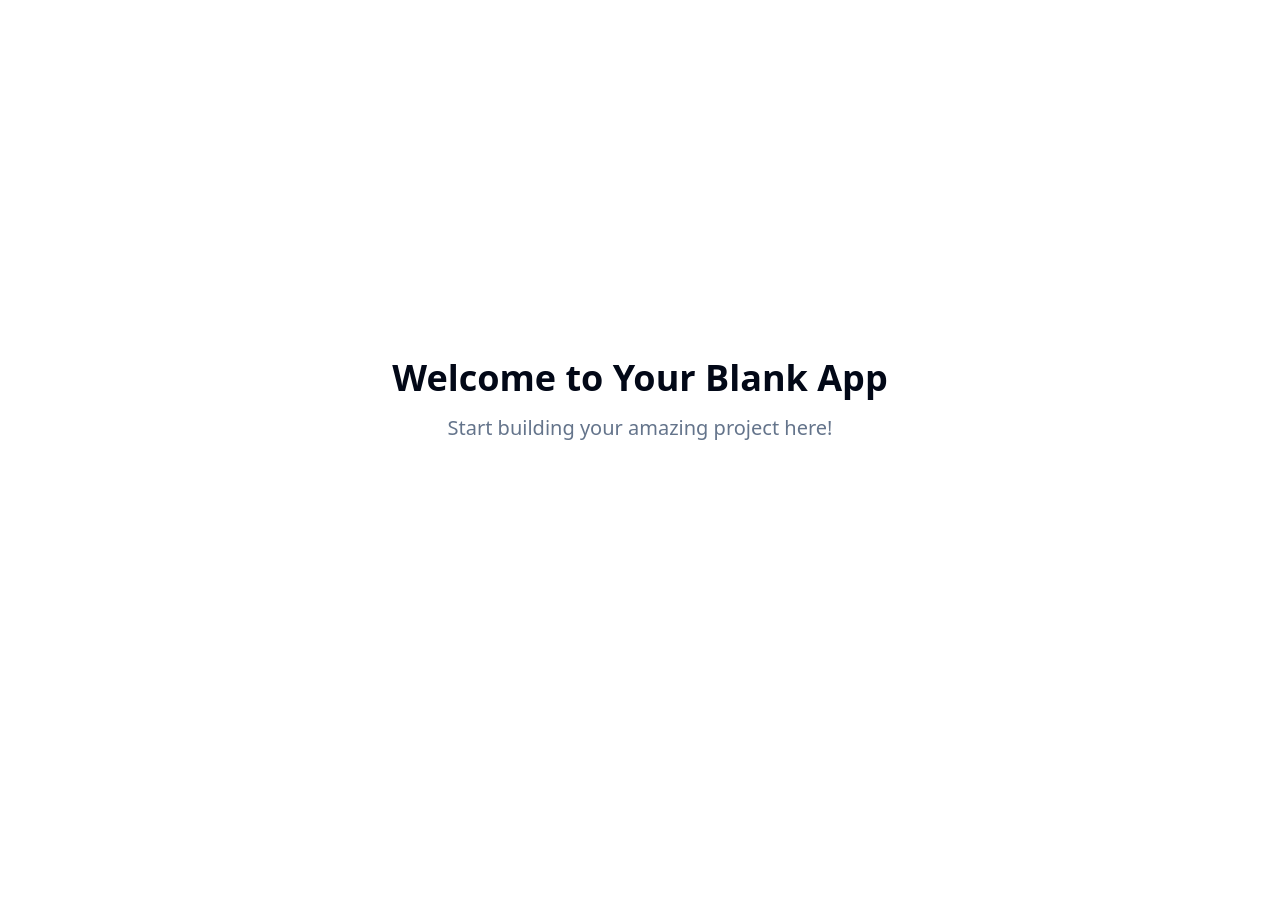
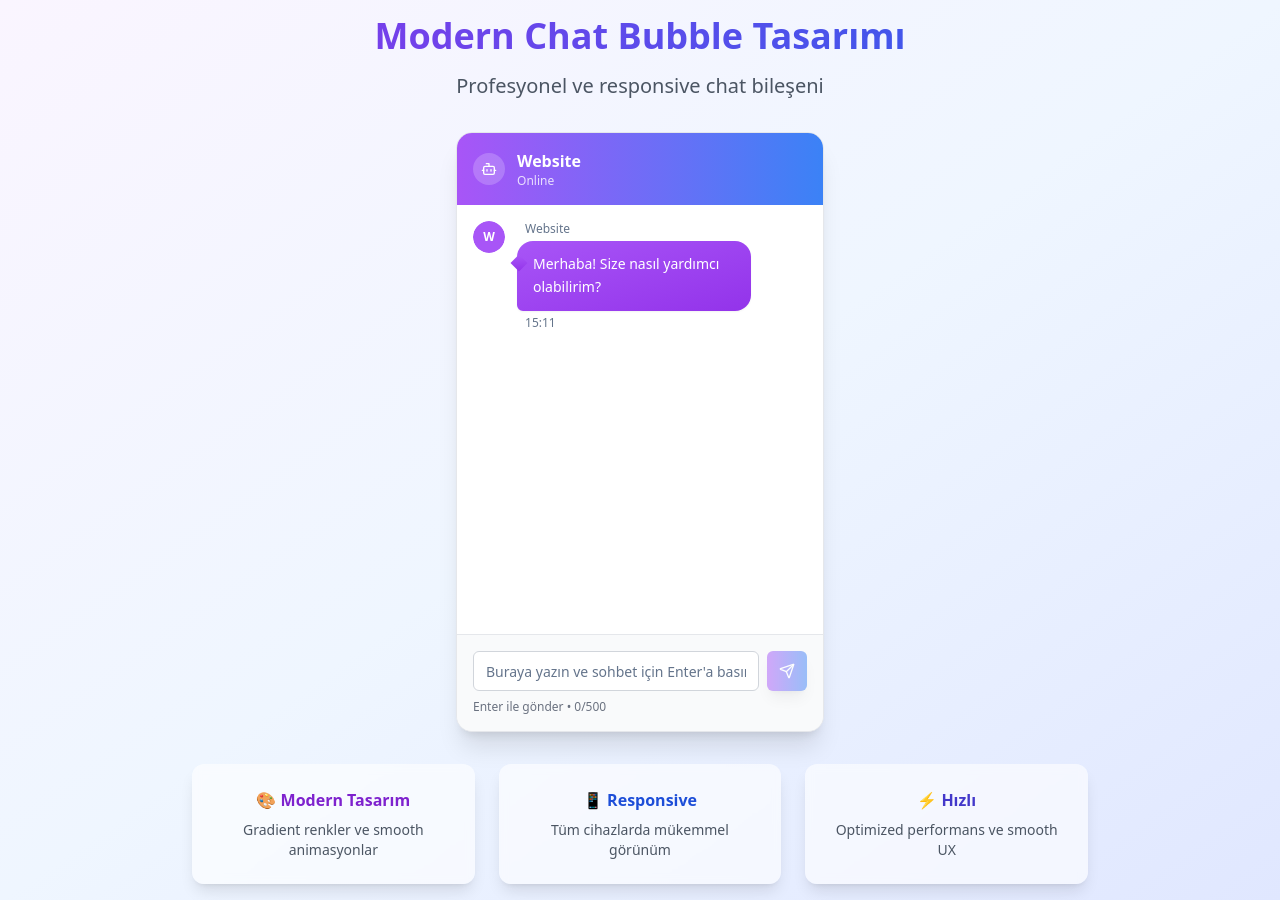
Before and after one commit to Qanxan/sohbet-baloncuk-tasarim-yardim, a React (Vite) app: page / in a window 1280 px wide. Before the commit the page ends 800 px from the top, so only its background shows below. Built offline with nearby package versions, Linux system fonts and the light colour scheme.

Commit message:
Add chat bubble design

```diff
--- /dev/null
+++ b/src/components/chat/ChatBubble.tsx
@@ -0,0 +1,95 @@
+
+import React from 'react';
+import { Avatar, AvatarFallback, AvatarImage } from '@/components/ui/avatar';
+import { cn } from '@/lib/utils';
+
+interface ChatBubbleProps {
+  message: string;
+  timestamp: string;
+  isUser?: boolean;
+  avatar?: string;
+  username?: string;
+  isTyping?: boolean;
+}
+
+export const ChatBubble: React.FC<ChatBubbleProps> = ({
+  message,
+  timestamp,
+  isUser = false,
+  avatar,
+  username,
+  isTyping = false
+}) => {
+  return (
+    <div className={cn(
+      "flex gap-3 mb-4 animate-fade-in",
+      isUser ? "flex-row-reverse" : "flex-row"
+    )}>
+      {/* Avatar */}
+      <div className="flex-shrink-0">
+        <Avatar className="w-8 h-8">
+          <AvatarImage src={avatar} />
+          <AvatarFallback className={cn(
+            "text-xs font-semibold",
+            isUser ? "bg-blue-500 text-white" : "bg-purple-500 text-white"
+          )}>
+            {username ? username.charAt(0).toUpperCase() : (isUser ? 'S' : 'B')}
+          </AvatarFallback>
+        </Avatar>
+      </div>
+
+      {/* Message Container */}
+      <div className={cn(
+        "flex flex-col gap-1 max-w-[80%] sm:max-w-[70%]",
+        isUser ? "items-end" : "items-start"
+      )}>
+        {/* Username */}
+        {username && !isUser && (
+          <span className="text-xs text-muted-foreground px-2">
+            {username}
+          </span>
+        )}
+
+        {/* Message Bubble */}
+        <div className={cn(
+          "relative px-4 py-3 rounded-2xl shadow-sm transition-all duration-200 hover:shadow-md",
+          isUser
+            ? "bg-gradient-to-br from-blue-500 to-blue-600 text-white rounded-br-md"
+            : "bg-gradient-to-br from-purple-500 to-purple-600 text-white rounded-bl-md",
+          "backdrop-blur-sm"
+        )}>
+          {isTyping ? (
+            <div className="flex gap-1 items-center py-1">
+              <div className="flex gap-1">
+                <div className="w-2 h-2 bg-white/70 rounded-full animate-bounce [animation-delay:-0.3s]"></div>
+                <div className="w-2 h-2 bg-white/70 rounded-full animate-bounce [animation-delay:-0.15s]"></div>
+                <div className="w-2 h-2 bg-white/70 rounded-full animate-bounce"></div>
+              </div>
+              <span className="text-sm ml-2 text-white/80">yazıyor...</span>
+            </div>
+          ) : (
+            <p className="text-sm leading-relaxed whitespace-pre-wrap break-words">
+              {message}
+            </p>
+          )}
+
+          {/* Message Tail */}
+          <div className={cn(
+            "absolute top-4 w-3 h-3 transform rotate-45",
+            isUser
+              ? "-right-1 bg-gradient-to-br from-blue-500 to-blue-600"
+              : "-left-1 bg-gradient-to-br from-purple-500 to-purple-600"
+          )} />
+        </div>
+
+        {/* Timestamp */}
+        <span className={cn(
+          "text-xs text-muted-foreground px-2",
+          isUser ? "text-right" : "text-left"
+        )}>
+          {timestamp}
+        </span>
+      </div>
+    </div>
+  );
+};
--- /dev/null
+++ b/src/components/chat/ChatContainer.tsx
@@ -0,0 +1,154 @@
+
+import React, { useState, useRef, useEffect } from 'react';
+import { ChatBubble } from './ChatBubble';
+import { Button } from '@/components/ui/button';
+import { Input } from '@/components/ui/input';
+import { Send, Bot, User } from 'lucide-react';
+import { ScrollArea } from '@/components/ui/scroll-area';
+
+interface Message {
+  id: string;
+  text: string;
+  timestamp: string;
+  isUser: boolean;
+  username?: string;
+}
+
+export const ChatContainer: React.FC = () => {
+  const [messages, setMessages] = useState<Message[]>([
+    {
+      id: '1',
+      text: 'Merhaba! Size nasıl yardımcı olabilirim?',
+      timestamp: '15:11',
+      isUser: false,
+      username: 'Website'
+    }
+  ]);
+  const [inputValue, setInputValue] = useState('');
+  const [isTyping, setIsTyping] = useState(false);
+  const scrollAreaRef = useRef<HTMLDivElement>(null);
+
+  const scrollToBottom = () => {
+    if (scrollAreaRef.current) {
+      const scrollContainer = scrollAreaRef.current.querySelector('[data-radix-scroll-area-viewport]');
+      if (scrollContainer) {
+        scrollContainer.scrollTop = scrollContainer.scrollHeight;
+      }
+    }
+  };
+
+  useEffect(() => {
+    scrollToBottom();
+  }, [messages, isTyping]);
+
+  const handleSendMessage = async () => {
+    if (!inputValue.trim()) return;
+
+    const newMessage: Message = {
+      id: Date.now().toString(),
+      text: inputValue,
+      timestamp: new Date().toLocaleTimeString('tr-TR', {
+        hour: '2-digit',
+        minute: '2-digit'
+      }),
+      isUser: true,
+      username: 'Sen'
+    };
+
+    setMessages(prev => [...prev, newMessage]);
+    setInputValue('');
+
+    // Simulate bot typing
+    setIsTyping(true);
+    setTimeout(() => {
+      setIsTyping(false);
+      const botResponse: Message = {
+        id: (Date.now() + 1).toString(),
+        text: 'Teşekkürler! Mesajınızı aldım. Size nasıl yardımcı olabilirim?',
+        timestamp: new Date().toLocaleTimeString('tr-TR', {
+          hour: '2-digit',
+          minute: '2-digit'
+        }),
+        isUser: false,
+        username: 'Website'
+      };
+      setMessages(prev => [...prev, botResponse]);
+    }, 2000);
+  };
+
+  const handleKeyPress = (e: React.KeyboardEvent) => {
+    if (e.key === 'Enter' && !e.shiftKey) {
+      e.preventDefault();
+      handleSendMessage();
+    }
+  };
+
+  return (
+    <div className="flex flex-col h-[600px] max-w-md mx-auto bg-white rounded-2xl shadow-xl border border-gray-200 overflow-hidden">
+      {/* Header */}
+      <div className="bg-gradient-to-r from-purple-500 to-blue-500 p-4 text-white">
+        <div className="flex items-center gap-3">
+          <div className="w-8 h-8 bg-white/20 rounded-full flex items-center justify-center">
+            <Bot className="w-4 h-4" />
+          </div>
+          <div>
+            <h3 className="font-semibold">Website</h3>
+            <p className="text-xs text-white/80">Online</p>
+          </div>
+        </div>
+      </div>
+
+      {/* Messages Area */}
+      <ScrollArea className="flex-1 p-4" ref={scrollAreaRef}>
+        <div className="space-y-2">
+          {messages.map((message) => (
+            <ChatBubble
+              key={message.id}
+              message={message.text}
+              timestamp={message.timestamp}
+              isUser={message.isUser}
+              username={message.username}
+            />
+          ))}
+
+          {isTyping && (
+            <ChatBubble
+              message=""
+              timestamp=""
+              isUser={false}
+              username="Website"
+              isTyping={true}
+            />
+          )}
+        </div>
+      </ScrollArea>
+
+      {/* Input Area */}
+      <div className="p-4 border-t border-gray-200 bg-gray-50">
+        <div className="flex gap-2 items-end">
+          <div className="flex-1">
+            <Input
+              value={inputValue}
+              onChange={(e) => setInputValue(e.target.value)}
+              onKeyPress={handleKeyPress}
+              placeholder="Buraya yazın ve sohbet için Enter'a basın..."
+              className="resize-none border-gray-300 focus:border-purple-500 focus:ring-purple-500"
+              maxLength={500}
+            />
+          </div>
+          <Button
+            onClick={handleSendMessage}
+            disabled={!inputValue.trim()}
+            size="icon"
+            className="bg-gradient-to-r from-purple-500 to-blue-500 hover:from-purple-600 hover:to-blue-600 text-white shadow-lg transition-all duration-200 hover:shadow-xl"
+          >
+            <Send className="w-4 h-4" />
+          </Button>
+        </div>
+        <p className="text-xs text-gray-500 mt-2">
+          Enter ile gönder • {inputValue.length}/500
+        </p>
+      </div>
+    </div>
+  );
+};
--- a/src/pages/Index.tsx
+++ b/src/pages/Index.tsx
@@ -1,11 +1,39 @@
-// Update this page (the content is just a fallback if you fail to update the page)
+
+import { ChatContainer } from '@/components/chat/ChatContainer';
 
 const Index = () => {
   return (
-    <div className="min-h-screen flex items-center justify-center bg-background">
-      <div className="text-center">
-        <h1 className="text-4xl font-bold mb-4">Welcome to Your Blank App</h1>
-        <p className="text-xl text-muted-foreground">Start building your amazing project here!</p>
+    <div className="min-h-screen bg-gradient-to-br from-purple-50 via-blue-50 to-indigo-100 flex items-center justify-center p-4">
+      <div className="w-full max-w-6xl">
+        <div className="text-center mb-8">
+          <h1 className="text-4xl font-bold bg-gradient-to-r from-purple-600 to-blue-600 bg-clip-text text-transparent mb-4">
+            Modern Chat Bubble Tasarımı
+          </h1>
+          <p className="text-xl text-gray-600">
+            Profesyonel ve responsive chat bileşeni
+          </p>
+        </div>
+
+        <div className="flex justify-center">
+          <ChatContainer />
+        </div>
+
+        <div className="mt-8 text-center">
+          <div className="grid grid-cols-1 md:grid-cols-3 gap-6 max-w-4xl mx-auto">
+            <div className="bg-white/60 backdrop-blur-sm rounded-xl p-6 shadow-lg">
+              <h3 className="font-semibold text-purple-700 mb-2">🎨 Modern Tasarım</h3>
+              <p className="text-sm text-gray-600">Gradient renkler ve smooth animasyonlar</p>
+            </div>
+            <div className="bg-white/60 backdrop-blur-sm rounded-xl p-6 shadow-lg">
+              <h3 className="font-semibold text-blue-700 mb-2">📱 Responsive</h3>
+              <p className="text-sm text-gray-600">Tüm cihazlarda mükemmel görünüm</p>
+            </div>
+            <div className="bg-white/60 backdrop-blur-sm rounded-xl p-6 shadow-lg">
+              <h3 className="font-semibold text-indigo-700 mb-2">⚡ Hızlı</h3>
+              <p className="text-sm text-gray-600">Optimized performans ve smooth UX</p>
+            </div>
+          </div>
+        </div>
       </div>
     </div>
   );
```
